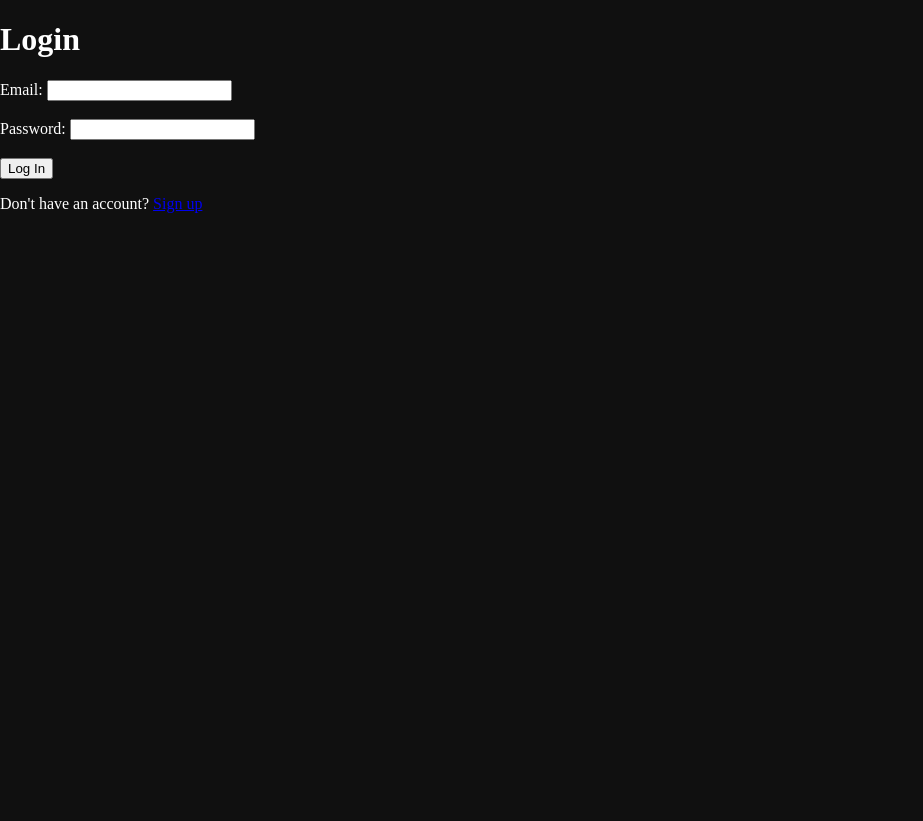
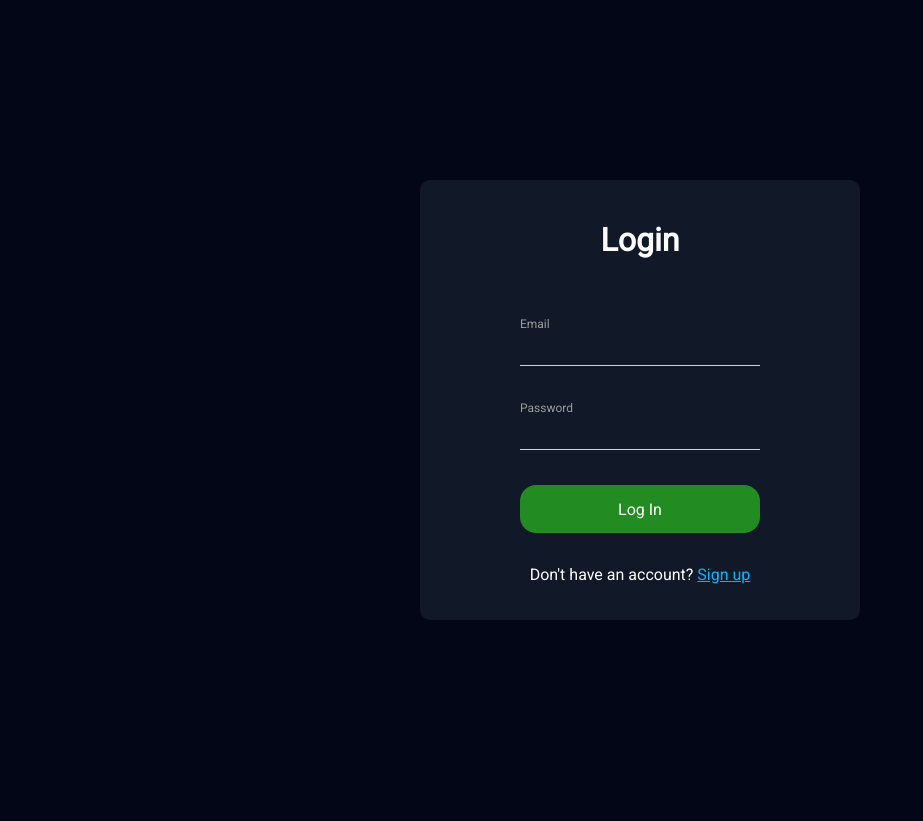
Before and after one commit to Rohan-Vij/PapyrAI, a Flask app: page /login in a window 1280 px wide. Shown: the whole page, without its empty margins (0-923 px from the left). After the commit the page ends 620 px from the top, so only its background shows below. Run offline with Flask 3, Linux system fonts and the light colour scheme.

Commit message:
fixed and styled all startpages

```diff
--- a/static/styles/main.css
+++ b/static/styles/main.css
@@ -1,3 +1,17 @@
+@import url('https://fonts.googleapis.com/css2?family=Roboto&display=swap');
+
+* {
+  font-family: 'Roboto', sans-serif;
+}
+
+a:link {
+  color: #00b7ff;
+}
+
+a:visited {
+  color: #00b7ff;
+}
+
 html, body {
   width: 100%;
   height: 100%;
@@ -5,21 +19,70 @@ html, body {
   margin: 0px;
   padding: 0px;
 
-  background-color: #101010;
+  background-color: rgb(2 6 23);
   color: white;
 }
 
-.center-container {
-  width: 100%;
-  height: 100%;
+.btn {
+  width: 15rem;
+  height: 3rem;
 
-  display: flex;
-  justify-content: center;
-  align-items: center;
+  font-size: 1rem;
+  color: white;
+
+  background-color: forestgreen;
+  cursor: pointer;
+
+  border: 0 none;
+  border-radius: 1rem;
 }
 
-.center-content {
-  background-color: #202020;
-  border-radius: 10px;
-  padding: 20px;
+/* https://stackoverflow.com/questions/68992983/how-to-create-text-field-similar-to-material-ui-text-field-without-using-materia */
+
+.form__group {
+  position: relative;
+  padding: 15px 0 0;
+  margin-top: 10px;
 }
+
+.form__field {
+  font-family: inherit;
+  width: 100%;
+  border: 0;
+  border-bottom: 1px solid #d2d2d2;
+  outline: 0;
+  font-size: 16px;
+  color: white;
+  padding: 7px 0;
+  background: transparent;
+  transition: border-color 0.2s;
+}
+
+.form__field::placeholder {
+  color: transparent;
+}
+
+.form__field:placeholder-shown ~ .form__label {
+  font-size: 16px;
+  cursor: text;
+  top: 20px;
+}
+
+.form__label,
+.form__field:focus ~ .form__label {
+  position: absolute;
+  top: 0;
+  display: block;
+  transition: 0.2s;
+  font-size: 12px;
+  color: #9b9b9b;
+}
+
+.form__field:focus ~ .form__label {
+  color: #009788;
+}
+
+.form__field:focus {
+  padding-bottom: 6px;
+  border-bottom: 2px solid #009788;
+}
--- /dev/null
+++ b/static/styles/startpages.css
@@ -0,0 +1,37 @@
+.center-container {
+  width: 100%;
+  height: 100%;
+
+  display: flex;
+  justify-content: center;
+  align-items: center;
+}
+
+.center-content {
+  background-color: rgb(17 24 39);
+  border-radius: 10px;
+  padding: 20px;
+
+  width: 25rem;
+  min-height: 20rem;
+
+  display: flex;
+  justify-content: center;
+  align-items: center;
+  flex-direction: column;
+}
+
+.center-content h1 {
+  margin-bottom: 3rem;
+}
+
+.center-content .btn,
+.center-content .form__group {
+  margin-bottom: 1rem;
+}
+
+.topics-invis-grid {
+  display: grid;
+  grid-template-columns: repeat(2, 1fr);
+  margin-top: 10px;
+}
--- a/templates/login.html
+++ b/templates/login.html
@@ -7,17 +7,42 @@
       type="text/css"
       href="{{ url_for('static', filename='styles/main.css') }}"
     />
+
+    <link
+      rel="stylesheet"
+      type="text/css"
+      href="{{ url_for('static', filename='styles/startpages.css') }}"
+    />
   </head>
   <body>
+    <div class="center-container">
+      <div class="center-content">
         <h1>Login</h1>
+
         <form method="POST" action="/login">
-      <label for="email">Email:</label>
-      <input type="email" id="email" name="email" required /><br /><br />
+          <div class="form__group">
+            <input
+              type="email"
+              id="email"
+              class="form__field"
+              name="email"
+              required
+            /><br /><br />
+            <label for="email" class="form__label">Email</label>
+          </div>
 
-      <label for="pass">Password:</label>
-      <input type="password" id="pass" name="pass" required /><br /><br />
+          <div class="form__group">
+            <input
+              type="password"
+              class="form__field"
+              id="pass"
+              name="pass"
+              required
+            /><br /><br />
+            <label for="pass" class="form__label">Password</label>
+          </div>
 
-      <input type="submit" value="Log In" />
+          <input class="btn" type="submit" value="Log In" />
         </form>
 
         {% if message %}
@@ -25,5 +50,7 @@
         {% endif %}
 
         <p>Don't have an account? <a href="/signup">Sign up</a></p>
+      </div>
+    </div>
   </body>
 </html>
```
Also changed, not shown: templates/index.html (+10 -4 lines), templates/signout.html (+14 -3 lines), templates/signup.html (+108 -13 lines). Lines whose indentation alone changed are shown as unchanged.
